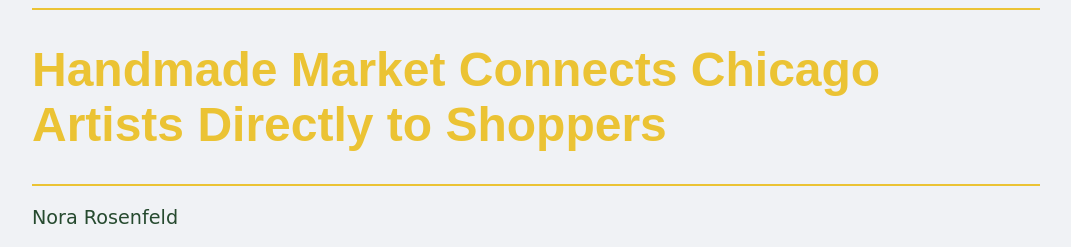
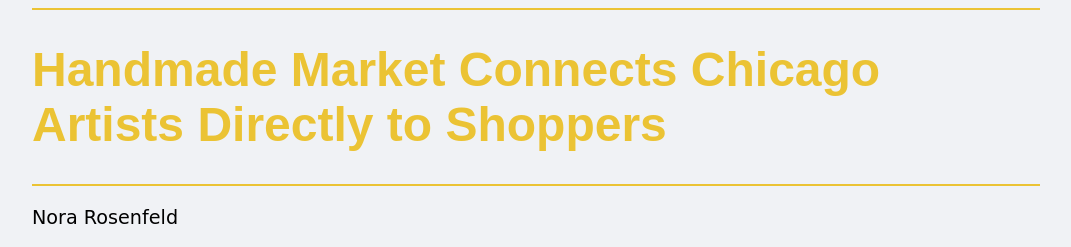
Before and after one commit to norarosenfeld/interactives, a plain HTML site: page index.html in a window 1280 px wide. Shown: the top 247 px of the page, without its empty margins (104-1175 px from the left). Drawn offline with Linux system fonts and the light colour scheme.

Commit message:
Update style.css

```diff
--- a/style.css
+++ b/style.css
@@ -21,7 +21,6 @@ body {
     font-size: 1.2em;
     font-family: "Lucida Handwriting", cursive;
     padding-top: 20px;
-    color: #264a2f
   }
 
   p {
```
